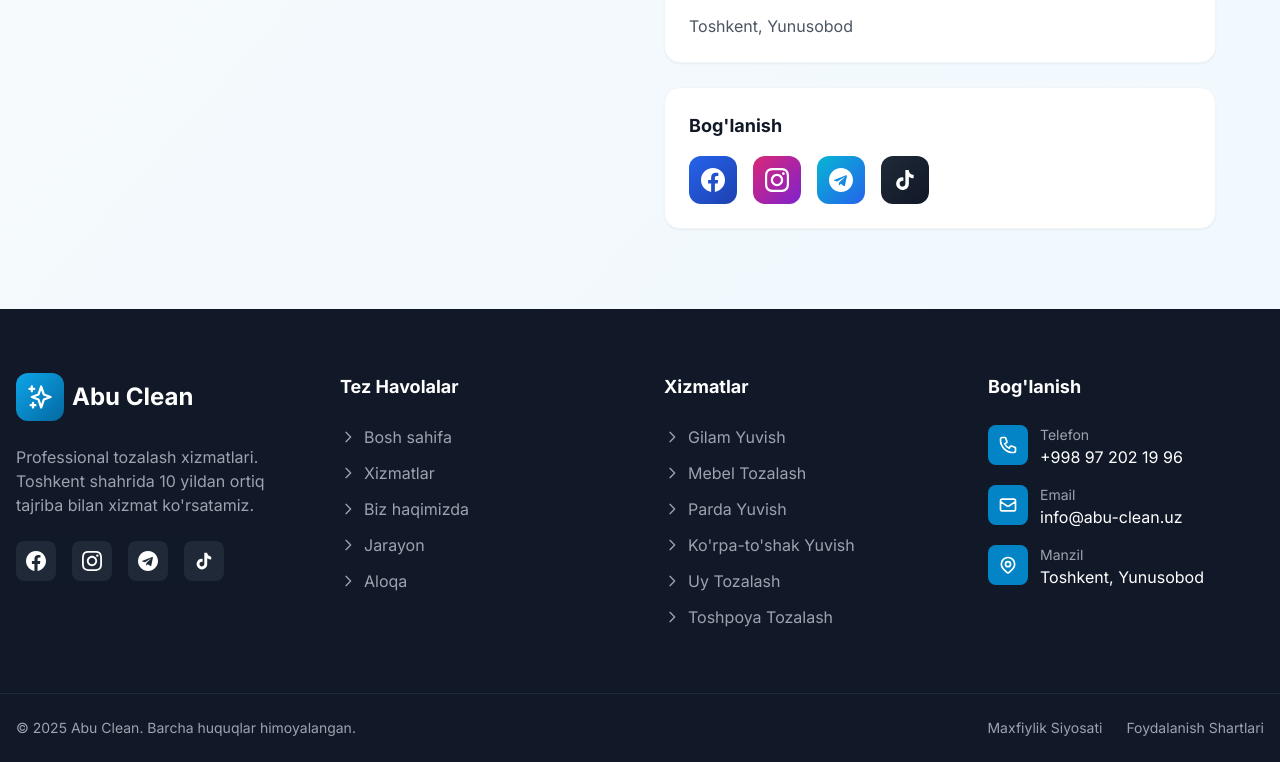
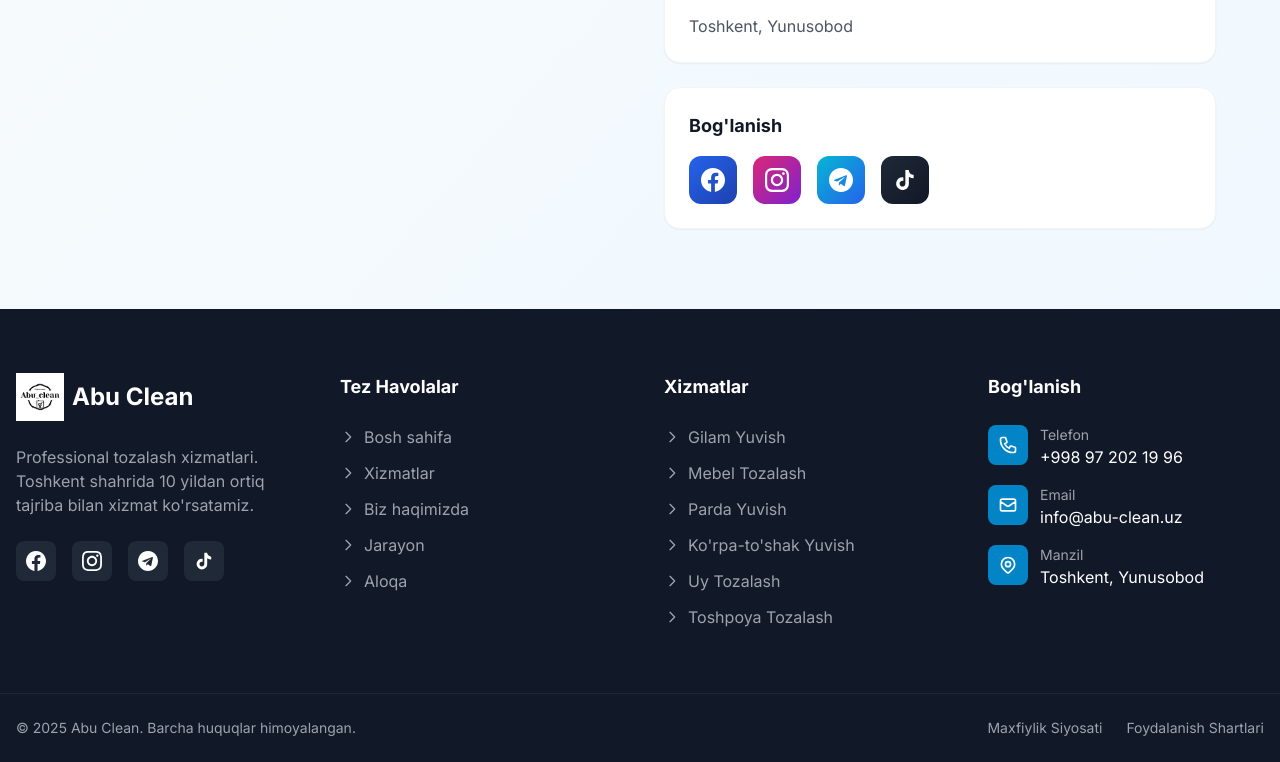
Before and after one commit to bahriddindeveloper96/abu-clean, a Vue app: page / in a window 1280 px wide. Shown: the part 8337-9099 px from the top of the page. Built offline with nearby package versions, Linux system fonts and the light colour scheme.

Commit message:
(cdscdscaa)

```diff
--- a/src/components/Footer.vue
+++ b/src/components/Footer.vue
@@ -7,9 +7,11 @@
         <div class="space-y-6">
           <div class="flex items-center space-x-2">
             <div class="w-12 h-12 bg-gradient-to-br from-primary-500 to-primary-700 rounded-xl flex items-center justify-center">
-              <svg class="w-7 h-7 text-white" fill="none" stroke="currentColor" viewBox="0 0 24 24">
-                <path stroke-linecap="round" stroke-linejoin="round" stroke-width="2" d="M5 3v4M3 5h4M6 17v4m-2-2h4m5-16l2.286 6.857L21 12l-5.714 2.143L13 21l-2.286-6.857L5 12l5.714-2.143L13 3z" />
-              </svg>
+              <img
+                src="/src/assets/logo.jpg"
+                alt="Abu Clean Logo"
+                class="w-full h-full object-cover"
+              />
             </div>
             <span class="text-xl md:text-2xl font-bold">Abu Clean</span>
           </div>
```
